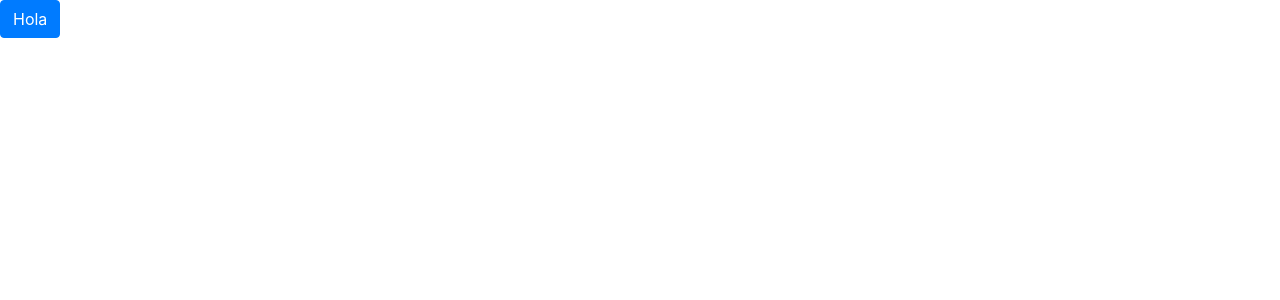
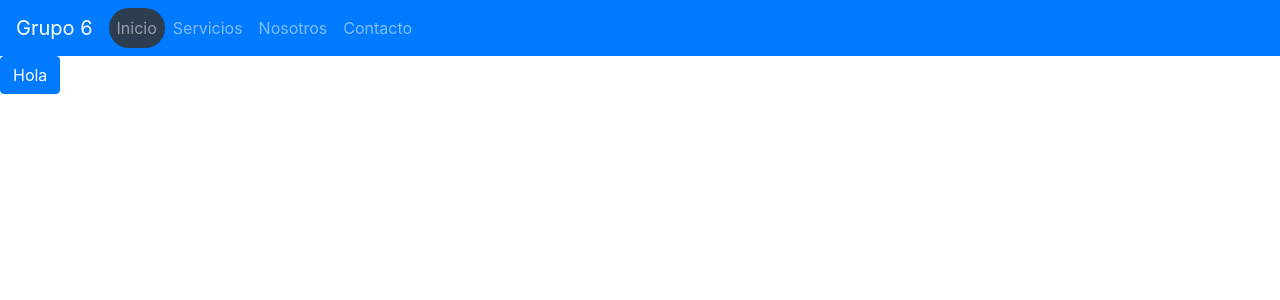
Before and after one commit to EdsonRosas3/adquisiciones, an Angular app: page / in a window 1280 px wide. Shown: the top 300 px of the page. Built offline with nearby package versions, Linux system fonts and the light colour scheme.

Commit message:
implementacion de la navegacion

```diff
--- a/src/app/app.component.html
+++ b/src/app/app.component.html
@@ -1 +1,2 @@
+<app-navbar></app-navbar>
 <button class="btn btn-primary"> Hola</button>
--- a/src/app/app.module.ts
+++ b/src/app/app.module.ts
@@ -3,6 +3,7 @@ import { BrowserModule } from '@angular/platform-browser';
 
 import { AppRoutingModule } from './app-routing.module';
 import { AppComponent } from './app.component';
+import { PublicModule } from './core/public/public.module';
 
 @NgModule({
   declarations: [
@@ -10,7 +11,8 @@ import { AppComponent } from './app.component';
   ],
   imports: [
     BrowserModule,
-    AppRoutingModule
+    AppRoutingModule,
+    PublicModule
   ],
   providers: [],
   bootstrap: [AppComponent]
--- /dev/null
+++ b/src/app/core/public/navbar/navbar.component.html
@@ -0,0 +1,16 @@
+<nav class="navbar navbar-expand-lg navbar-dark bg-primary">
+    <a class="navbar-brand" href="#">Grupo 6</a>
+    <button class="navbar-toggler" type="button" data-toggle="collapse" data-target="#navbarNavAltMarkup" aria-controls="navbarNavAltMarkup" aria-expanded="false" aria-label="Toggle navigation">
+      <span class="navbar-toggler-icon"></span>
+    </button>
+    <div class="collapse navbar-collapse" id="navbarNavAltMarkup">
+      <div class="navbar-nav">
+        <app-option-navbar
+            *ngFor="let option of options"
+            [option]= "option"
+            (activationControl)="activationControl($event)"
+        ></app-option-navbar>
+
+      </div>
+    </div>
+  </nav>
--- /dev/null
+++ b/src/app/core/public/navbar/navbar.component.ts
@@ -0,0 +1,31 @@
+import { Component, OnInit } from '@angular/core';
+import { Option } from 'src/app/models/OptionNavbar';
+
+@Component({
+  selector: 'app-navbar',
+  templateUrl: './navbar.component.html',
+  styleUrls: ['./navbar.component.scss']
+})
+export class NavbarComponent implements OnInit {
+
+  options:Option[] = [];
+  constructor() { }
+
+  ngOnInit(): void {
+    this.options = [
+      {id:1,nombre:"Inicio",url:"inicio", activo:true},
+      {id:2,nombre:"Servicios",url:"servicio",activo:false},
+      {id:3,nombre:"Nosotros",url:"nosotros",activo:false},
+      {id:4,nombre:"Contacto",url:"contacto",activo:false}];
+  }
+  activationControl(optionInput:Option){
+    this.options.map(option=>{
+      if(option.nombre == optionInput.nombre){
+        option.activo=true;
+      }else{
+        option.activo=false;
+      }
+    })
+  }
+
+}
--- /dev/null
+++ b/src/app/core/public/option-navbar/option-navbar.component.html
@@ -0,0 +1,2 @@
+
+<a class="nav-item nav-link" (click)="activateIt(option)" [ngClass]="{'activate':option.activo}" routerLink = "option.link">{{option.nombre}}</a>
--- /dev/null
+++ b/src/app/core/public/option-navbar/option-navbar.component.scss
@@ -0,0 +1,4 @@
+.activate{
+    background: #2c3e50;
+    border-radius: 50px;
+}
--- /dev/null
+++ b/src/app/core/public/option-navbar/option-navbar.component.ts
@@ -0,0 +1,21 @@
+import { Component, EventEmitter, Input, OnInit, Output } from '@angular/core';
+import { Option } from 'src/app/models/OptionNavbar';
+
+@Component({
+  selector: 'app-option-navbar',
+  templateUrl: './option-navbar.component.html',
+  styleUrls: ['./option-navbar.component.scss']
+})
+export class OptionNavbarComponent implements OnInit {
+  @Input() option!:Option;
+  @Output() activationControl: EventEmitter<Option> = new EventEmitter();
+  constructor() { }
+
+  ngOnInit(): void {
+  }
+  activateIt(option:Option){
+    this.option.activo = true;
+    this.activationControl.emit(option);
+}
+
+}
--- /dev/null
+++ b/src/app/models/OptionNavbar.ts
@@ -0,0 +1,6 @@
+export interface Option{
+    id:number;
+    nombre:string;
+    url:string;
+    activo:boolean;
+}
```
Also changed, not shown: src/app/core/public/public.module.ts (+8 -2 lines), src/app/core/public/navbar/navbar.component.scss (added), 1 other file (tests, documents, lock files or other folders).
